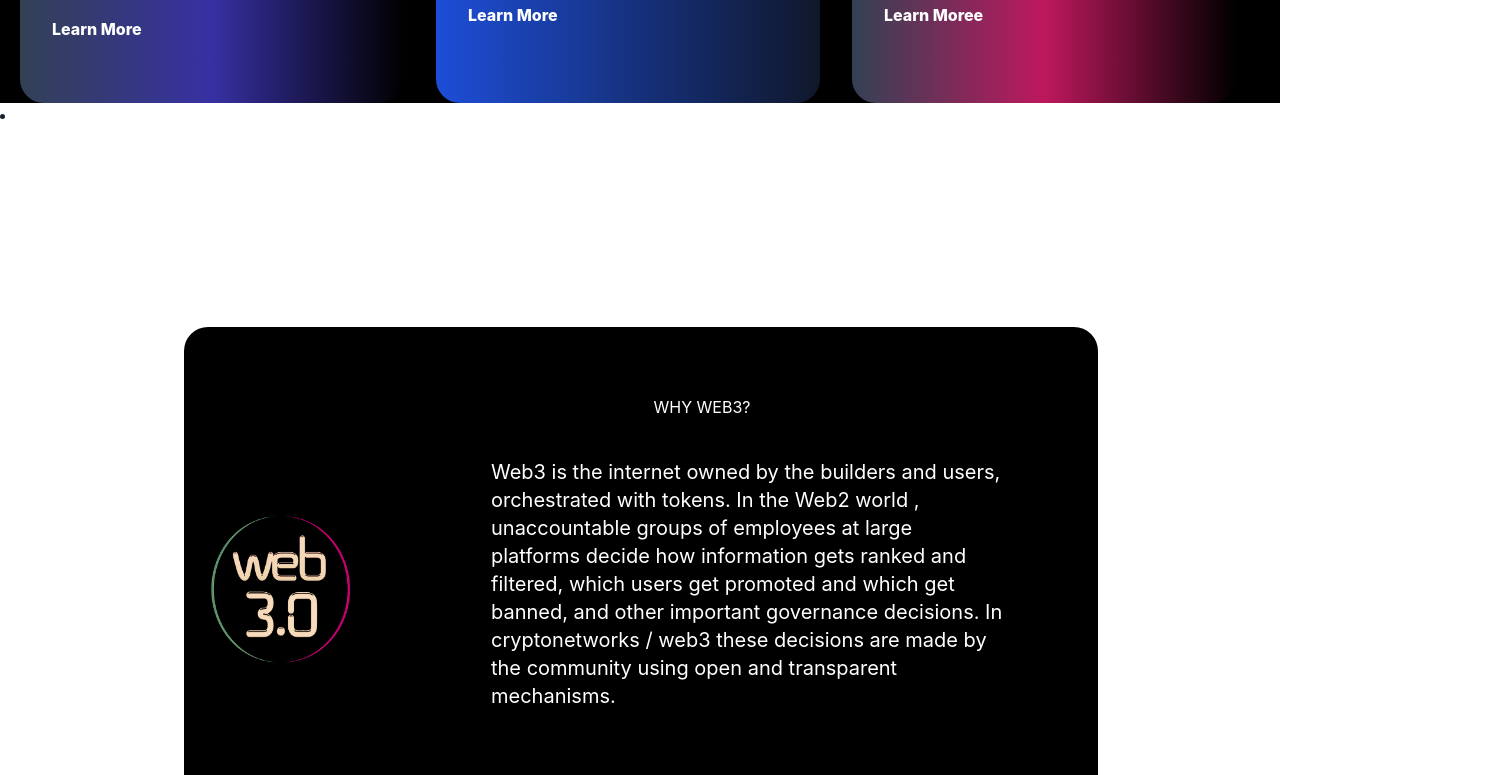
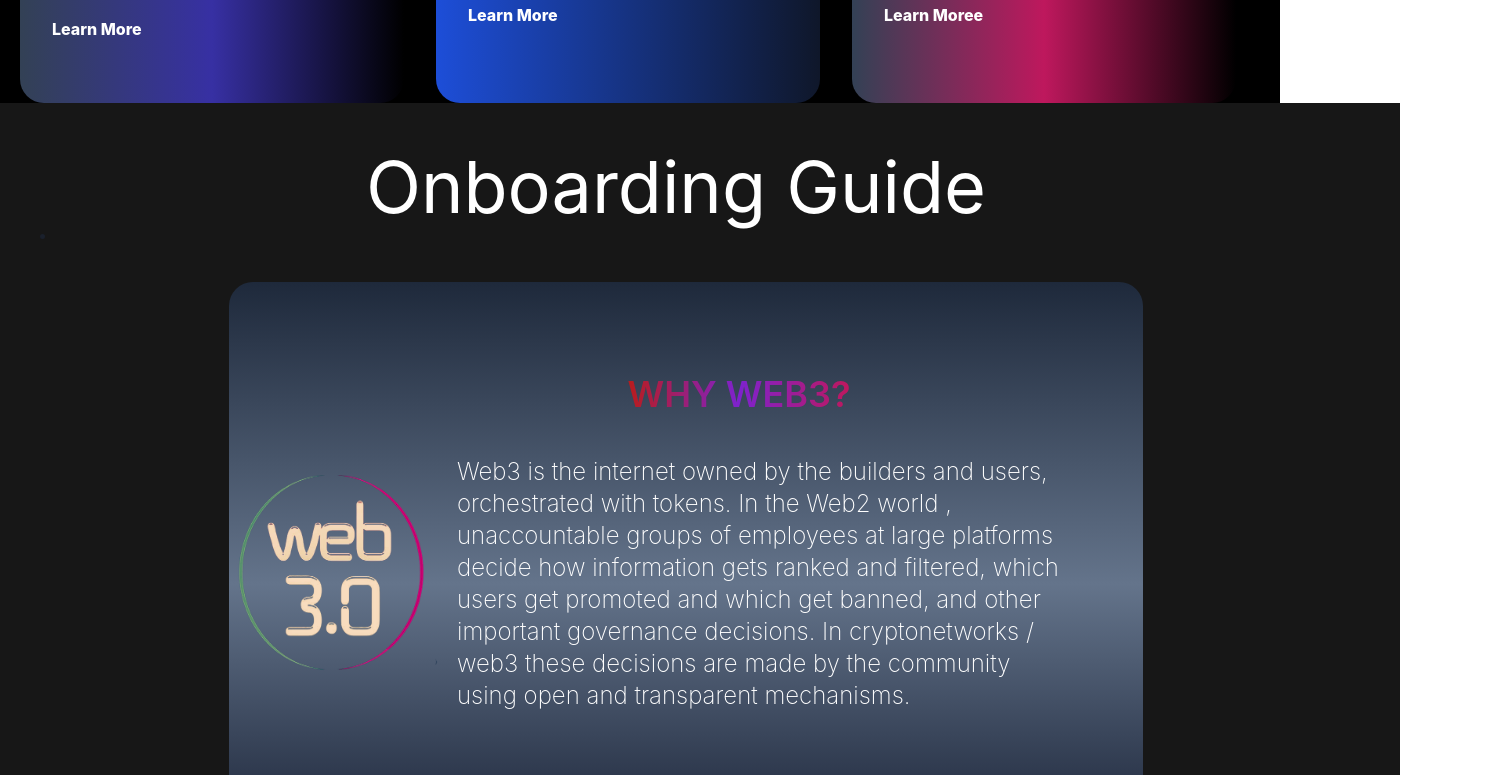
Before and after one commit to Pranavvks/Creator-Space-Frontend, a Next.js app: page / in a window 1280 px wide. Shown: the part 2225-3000 px from the top of the page, 1504 px wide, since content can reach past the window. Built offline with nearby package versions, Linux system fonts and the light colour scheme.

Commit message:
Refactoring

```diff
--- a/components/CustomCards.jsx
+++ b/components/CustomCards.jsx
@@ -8,7 +8,7 @@ import Image from 'next/image'
  const CustomCards = ()=>{
 
 
-    const CustomCardContent = [{ id:1 , image:Web, heading:"WHY WEB3?" , text:"Web3 is the internet owned by the builders and users, orchestrated with tokens. In the  Web2 world , unaccountable groups of employees at large platforms decide how information gets ranked and filtered, which users get promoted and which get banned, and other important governance decisions. In cryptonetworks / web3 these decisions are made by the community using open and transparent mechanisms.", width:470 , height:290}] ;
+    const CustomCardContent = [{ id:1 , image:Web, heading:"WHY WEB3?" , text:"Web3 is the internet owned by the builders and users, orchestrated with tokens. In the  Web2 world , unaccountable groups of employees at large platforms decide how information gets ranked and filtered, which users get promoted and which get banned, and other important governance decisions. In cryptonetworks / web3 these decisions are made by the community using open and transparent mechanisms.", width:470 , height:290 , imagepadding: ""}] ;
 
     const variants = {
         enter: (direction) => {
@@ -45,21 +45,26 @@ import Image from 'next/image'
       };
 
     return(
-        <div>
+        <div className="">
             {
                 CustomCardContent.map((cardData)=>{
                   return (
                   <li key={cardData.id}>
 
-                    <div className='max-w-[514px] h-[914px]  bg-black shadow-1xl rounded-3xl  rotate-90 ml-96'   id='card-one' >
 
-                     <h1 className="text-white fixed py-96 px-8 -rotate-90">{cardData.heading}</h1>
+                    <div className="flex  -mt-36 py-6 -ml-10 -mr-36 ">
+                    <div className='max-w-[604px] h-[914px]  bg-gradient-to-r from-slate-800 via-slate-500  to-slate-900 shadow-1xl rounded-3xl rotate-90 ml-96'   id='card-one' >
+                    <h1 className="text-transparent  bg-clip-text bg-gradient-to-r from-red-700 via-purple-700 to-pink-700 fixed py-96  -rotate-90 text-4xl font-semibold mb-56">{cardData.heading}</h1>
+
+                       <div className=" -rotate-90 text-white text-2xl  font-extralight mt-64  ">{cardData.text}</div>
+
+                       <div className="py-36 px-12">
+                      <Image src={cardData.image} width={cardData.width} height={cardData.height} alt="Web3Logo" className="-rotate-90"/>
+                       </div>
+                    </div>
 
 
-                       <div className="-rotate-90 text-left text-white text-xl py-56  ">{cardData.text}</div>
-                       <div className="px-20  ">
-                      <Image src={cardData.image} width={cardData.width} height={cardData.height} alt="Web3Logo" className="-rotate-90"/>
-                       </div>
+
                        </div>
 
 
--- a/pages/index.js
+++ b/pages/index.js
@@ -5,7 +5,7 @@ import SocialImage from "../assets/socialmedia.png"
 import NFTImage from "../assets/nft .png"
 import DashboardImage from "../assets/dashboard.png"
 import CustomCards from '../components/CustomCards'
-
+import { motion } from "framer-motion";
 
 
 export default function Home() {
@@ -100,8 +100,9 @@ We believe most of the value should go to the <span className='font-bold text-tr
 
         </div>
       </div>
-      <div id="section-four">
+      <div id="section-four" className='bg-neutral-900 w-[1400px] h-[900px] px-10 py-48'>
       <div>
+        <motion.div className='text-white text-7xl flex justify-center -mt-36 mr-12 '>Onboarding Guide </motion.div>
         <CustomCards></CustomCards>
         </div>
       </div>
```
